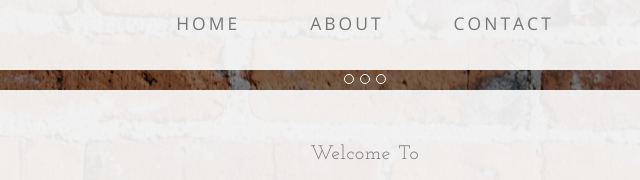
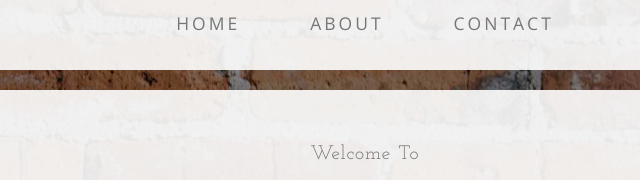
Before and after one commit to jasper626/Full-Website--Language-GO-, a plain HTML site: page index.html in a window 1280 px wide. Shown: the part 135-315 px from the top of the page, 275-915 px from the left. Drawn offline with nearby package versions, Linux system fonts and the light colour scheme.

Commit message:
Update index.html

```diff
--- a/index.html
+++ b/index.html
@@ -74,12 +74,7 @@
             <div class="box">
                 <div class="col-lg-12 text-center">
                     <div id="carousel-example-generic" class="carousel slide">
-                        <!-- Indicators -->
-                        <ol class="carousel-indicators hidden-xs">
-                            <li data-target="#carousel-example-generic" data-slide-to="0" class="active"></li>
-                            <li data-target="#carousel-example-generic" data-slide-to="1"></li>
-                            <li data-target="#carousel-example-generic" data-slide-to="2"></li>
-                        </ol>
+
 
                         <!-- Wrapper for slides -->
 
```
